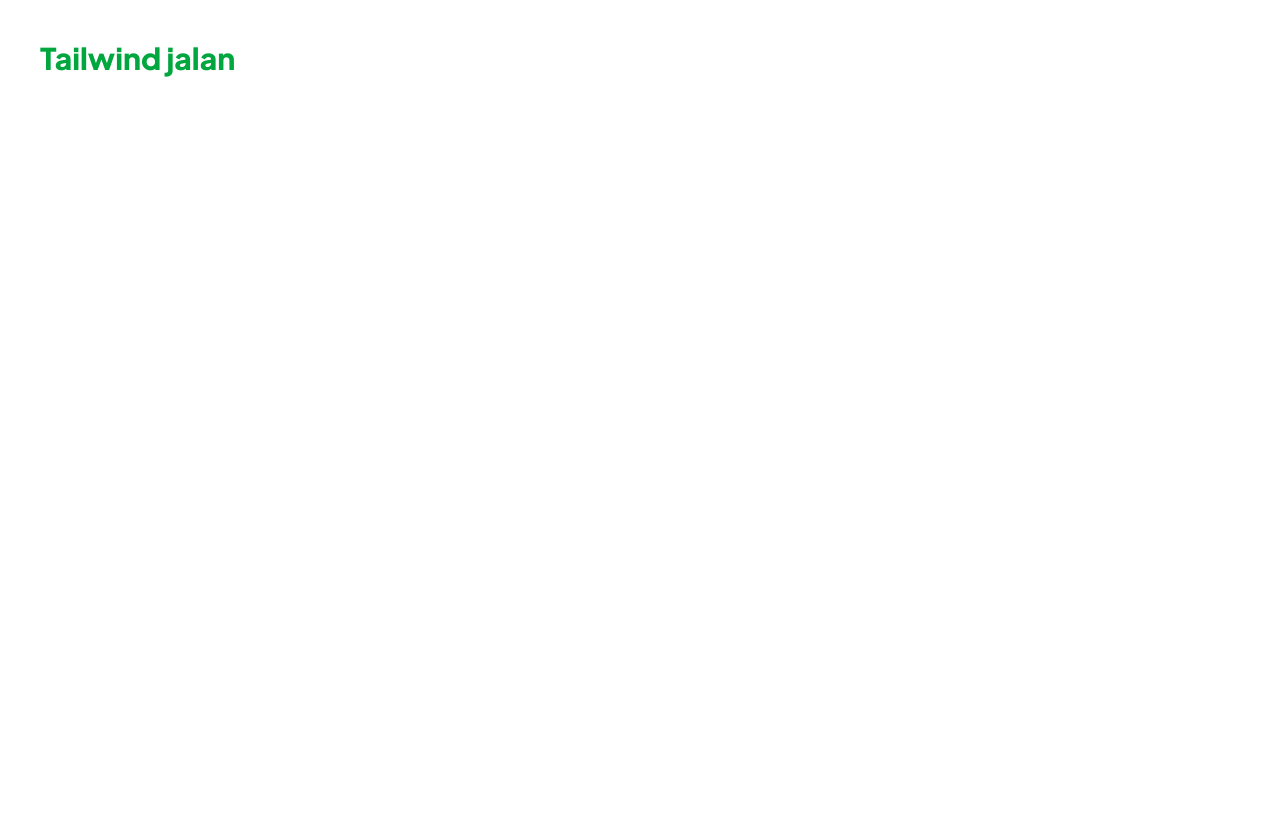
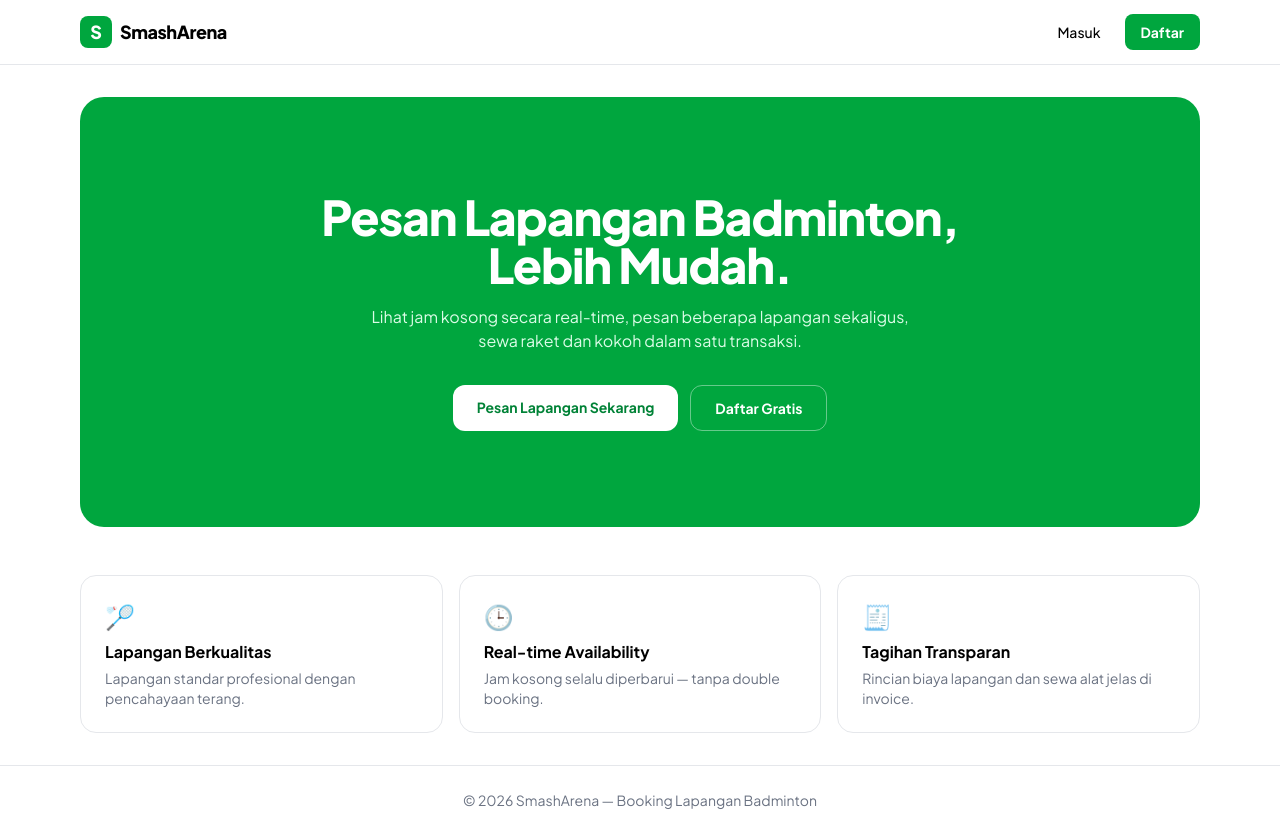
Before and after one commit to YoubelJansenDev/website-sewa-lapangan-badminton, a Nuxt app in the folder frontend/: page / in a window 1280 px wide. Before the commit the page ends 800 px from the top, so only its background shows below. Built offline with nearby package versions, Linux system fonts and the light colour scheme.

Commit message:
feat(frontend): app.vue pakai NuxtLayout/NuxtPage + landing sementara + placeholder booking/admin

```diff
--- a/frontend/app/app.vue
+++ b/frontend/app/app.vue
@@ -1,3 +1,5 @@
 <template>
-  <h1 class="p-10 text-3xl font-extrabold text-green-600">Tailwind jalan</h1>
+  <NuxtLayout>
+    <NuxtPage />
+  </NuxtLayout>
 </template>
--- /dev/null
+++ b/frontend/app/pages/admin/index.vue
@@ -0,0 +1,11 @@
+<script setup lang="ts">
+// Placeholder fase berikutnya — panel admin ada di fase "feat/admin-bookings".
+definePageMeta({ middleware: 'admin' })
+useHead({ title: 'Panel Admin — SmashArena' })
+</script>
+
+<template>
+  <div class="rounded-2xl border border-dashed border-gray-300 p-10 text-center text-gray-500">
+    Panel admin akan dibangun pada fase berikutnya.
+  </div>
+</template>
--- /dev/null
+++ b/frontend/app/pages/booking.vue
@@ -0,0 +1,11 @@
+<script setup lang="ts">
+// Placeholder fase berikutnya — halaman booking lengkap ada di fase "feat/booking-page".
+definePageMeta({ middleware: 'auth' })
+useHead({ title: 'Booking Lapangan — SmashArena' })
+</script>
+
+<template>
+  <div class="rounded-2xl border border-dashed border-gray-300 p-10 text-center text-gray-500">
+    Halaman booking lapangan akan dibangun pada fase berikutnya.
+  </div>
+</template>
--- /dev/null
+++ b/frontend/app/pages/index.vue
@@ -0,0 +1,50 @@
+<script setup lang="ts">
+// Landing sementara (versi lengkap dikerjakan di fase tersendiri).
+useHead({ title: 'SmashArena — Booking Lapangan Badminton' })
+const auth = useAuth()
+</script>
+
+<template>
+  <div>
+    <!-- Hero -->
+    <section class="rounded-3xl bg-green-600 px-6 py-16 text-center text-white sm:px-12 sm:py-24">
+      <h1 class="text-3xl font-extrabold tracking-tight sm:text-5xl">
+        Pesan Lapangan Badminton, <br class="hidden sm:block">Lebih Mudah.
+      </h1>
+      <p class="mx-auto mt-4 max-w-xl text-sm text-green-100 sm:text-base">
+        Lihat jam kosong secara real-time, pesan beberapa lapangan sekaligus,
+        sewa raket dan kokoh dalam satu transaksi.
+      </p>
+      <div class="mt-8 flex flex-wrap justify-center gap-3">
+        <NuxtLink
+          to="/booking"
+          class="rounded-xl bg-white px-6 py-3 text-sm font-bold text-green-700 transition hover:bg-green-50"
+        >Pesan Lapangan Sekarang</NuxtLink>
+        <NuxtLink
+          v-if="!auth.isLoggedIn.value"
+          to="/register"
+          class="rounded-xl border border-white/40 px-6 py-3 text-sm font-bold text-white transition hover:bg-white/10"
+        >Daftar Gratis</NuxtLink>
+      </div>
+    </section>
+
+    <!-- Ringkasan layanan -->
+    <section class="mt-12 grid gap-4 sm:grid-cols-3">
+      <div class="rounded-2xl border border-gray-200 p-6">
+        <p class="text-2xl">🏸</p>
+        <h2 class="mt-2 font-bold">Lapangan Berkualitas</h2>
+        <p class="mt-1 text-sm text-gray-500">Lapangan standar profesional dengan pencahayaan terang.</p>
+      </div>
+      <div class="rounded-2xl border border-gray-200 p-6">
+        <p class="text-2xl">🕒</p>
+        <h2 class="mt-2 font-bold">Real-time Availability</h2>
+        <p class="mt-1 text-sm text-gray-500">Jam kosong selalu diperbarui — tanpa double booking.</p>
+      </div>
+      <div class="rounded-2xl border border-gray-200 p-6">
+        <p class="text-2xl">🧾</p>
+        <h2 class="mt-2 font-bold">Tagihan Transparan</h2>
+        <p class="mt-1 text-sm text-gray-500">Rincian biaya lapangan dan sewa alat jelas di invoice.</p>
+      </div>
+    </section>
+  </div>
+</template>
```
